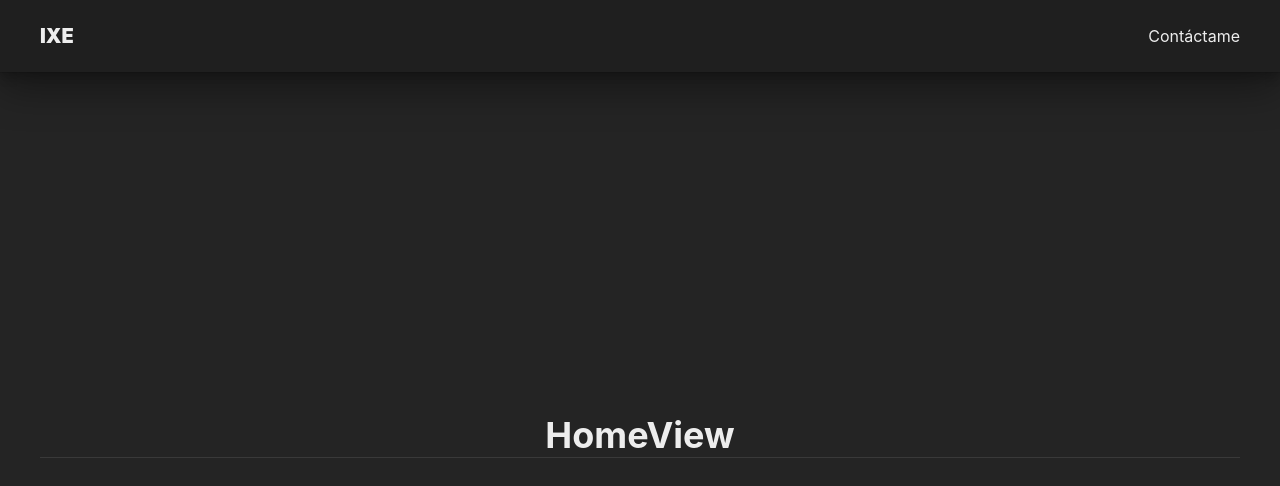
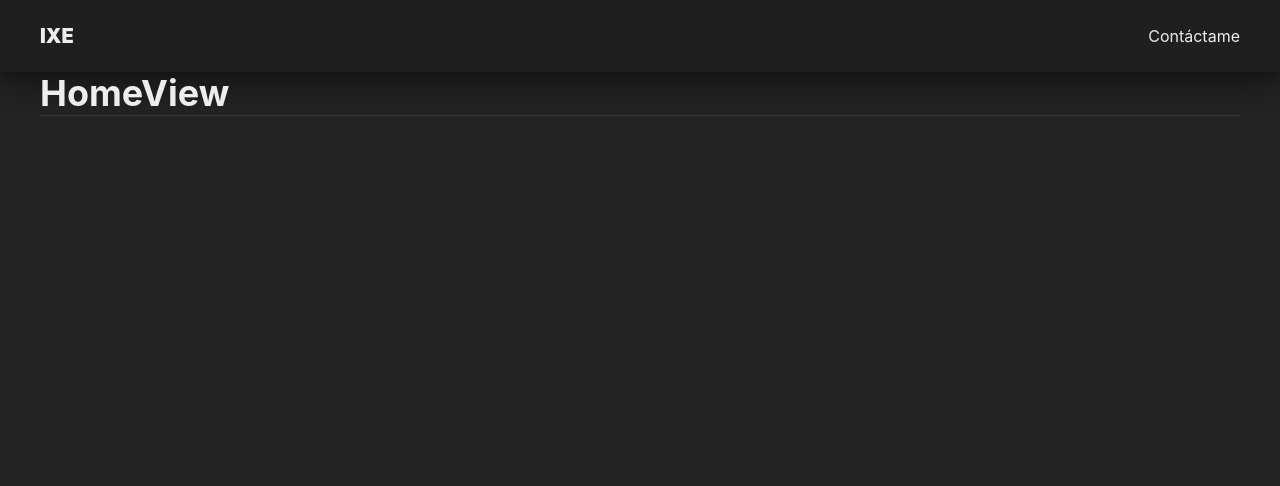
Before and after one commit to feguedi/monochromatic-generator, a React (Vite) app: page / in a window 1280 px wide. Shown: the top 486 px of the page. Built offline with nearby package versions, Linux system fonts and the light colour scheme.

Commit message:
Corregido MainLayout

```diff
--- a/src/assets/components/layouts/MainLayout.jsx
+++ b/src/assets/components/layouts/MainLayout.jsx
@@ -6,18 +6,23 @@ import Navbar from '../navbars/Navbar';
 
 export default function MainLayout({ children }) {
   return (
-    <Flex direction="column" minW="100vw" minH="100vh">
+    <Flex direction="column" minW="100vw" minH="100vh" alignItems="center">
       <Navbar />
       <Flex
         direction="column"
-        alignItems="center"
-        justify="center"
-        minH="100%"
+        // alignItems="center"
+        minH="85vh"
+        h="100%"
         w="100%"
-        maxW={['90vw', '80vw', '80vw', '75rem']}
-        m="auto"
       >
-        {children}
+        <Flex
+          direction="column"
+          alignSelf="center"
+          w="100%"
+          maxW={['90vw', '80vw', '80vw', '75rem']}
+        >
+          {children}
+        </Flex>
       </Flex>
     </Flex>
   );
```
